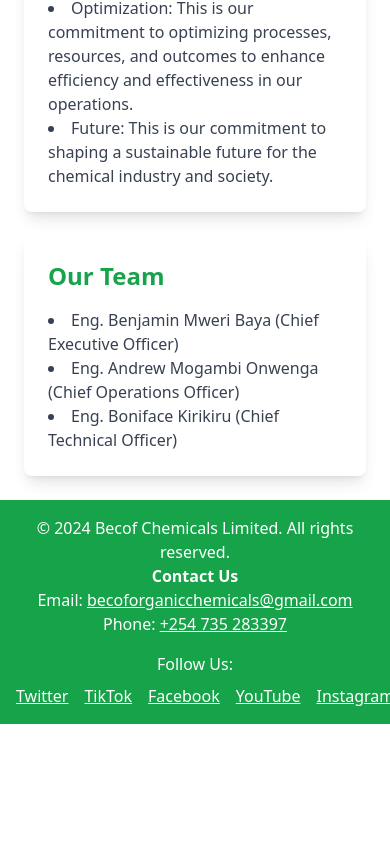
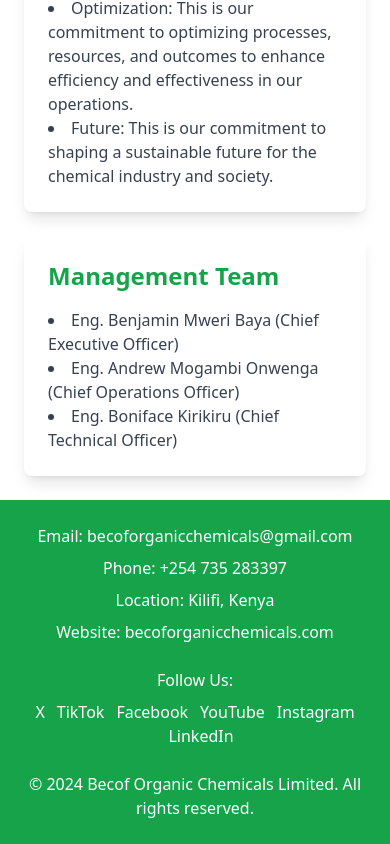
Before and after one commit to benjaminmweribaya/becof-organic-chemicals, a React (Create React App) app in the folder frontend/: page /about in a window 390 px wide. Shown: the part 2132-2976 px from the top of the page. Before the commit the page ends 2856 px from the top, so only its background shows below. Built offline with nearby package versions, Linux system fonts and the light colour scheme.

Commit message:
style footer to make responsive on all devices

```diff
--- a/frontend/src/components/Footer.js
+++ b/frontend/src/components/Footer.js
@@ -2,22 +2,29 @@
 
 function Footer() {
   return (
-    <footer className="bg-green-600 text-white text-center p-4">
-      <p>&copy; 2024 Becof Chemicals Limited. All rights reserved.</p>
+    <footer className="bg-green-600 text-white text-center p-6">
       <div className="container mx-auto">
-        <p className="font-semibold">Contact Us</p>
-        <p>Email: <a href="mailto:becoforganicchemicals@gmail.com" className="underline">becoforganicchemicals@gmail.com</a></p>
-        <p>Phone: <a href="tel:+254735283397" className="underline">+254 735 283397</a></p>
+        <div className="flex-wrap justify-center space-y-2">
+          <p>Email:{" "} <a href="mailto:becoforganicchemicals@gmail.com" className="hover:underline">becoforganicchemicals@gmail.com</a></p>
+          <p>Phone:{" "} <a href="tel:+254735283397" className="hover:underline">+254 735 283397</a></p>
+          <p>Location: Kilifi, Kenya</p>
+          <p>Website:{" "} <a href="https://becoforganicchemicals.com" target="_blank" rel="noopener noreferrer" className="hover:underline">becoforganicchemicals.com</a></p>
+        </div>
 
-        <div className="mt-4">
+        <div className="mt-6 text-center">
           <p>Follow Us:</p>
-          <ul className="flex space-x-4 mt-2">
-            <li><a href="https://x.com/BecofOrganicChe" target="_blank" rel="noopener noreferrer" className="underline">Twitter</a></li>
-            <li><a href="https://www.tiktok.com/@becoforganicchemicals" target="_blank" rel="noopener noreferrer" className="underline">TikTok</a></li>
-            <li><a href="https://www.facebook.com/becoforganicchemicals" target="_blank" rel="noopener noreferrer" className="underline">Facebook</a></li>
-            <li><a href="https://www.youtube.com/@becoforganicchemicals" target="_blank" rel="noopener noreferrer" className="underline">YouTube</a></li>
-            <li><a href="https://www.instagram.com/becoforganicchemicals" target="_blank" rel="noopener noreferrer" className="underline">Instagram</a></li>
+          <ul className="flex flex-wrap justify-center space-x-3 mt-2">
+            <li><a href="https://x.com/BecofOrganicChe" target="_blank" rel="noopener noreferrer" className="hover:underline">X</a></li>
+            <li><a href="https://www.tiktok.com/@becoforganicchemicals" target="_blank" rel="noopener noreferrer" className="hover:underline">TikTok</a></li>
+            <li><a href="https://www.facebook.com/becoforganicchemicals" target="_blank" rel="noopener noreferrer" className="hover:underline">Facebook</a></li>
+            <li><a href="https://www.youtube.com/@becoforganicchemicals" target="_blank" rel="noopener noreferrer" className="hover:underline">YouTube</a></li>
+            <li><a href="https://www.instagram.com/becoforganicchemicals" target="_blank" rel="noopener noreferrer" className="hover:underline">Instagram</a></li>
+            <li><a href="https://www.linkedin.com/company/becof-organic-chemicals" target="_blank" rel="noopener noreferrer" className="hover:underline">LinkedIn</a></li>
           </ul>
+        </div>
+
+        <div className="mt-6 text-center">
+          <p>&copy; {new Date().getFullYear()} Becof Organic Chemicals Limited. All rights reserved.</p>
         </div>
       </div>
     </footer>
--- a/frontend/src/pages/About.js
+++ b/frontend/src/pages/About.js
@@ -39,7 +39,7 @@
 
             {/* Card 3: Our Team */}
             <div className="bg-white shadow-lg rounded-lg p-6 col-span-1 md:col-span-2 lg:col-span-3">
-                <h2 className="text-2xl font-semibold text-green-600 mb-4">Our Team</h2>
+                <h2 className="text-2xl font-semibold text-green-600 mb-4">Management Team</h2>
                 <ul className="list-disc list-inside text-gray-700">
                     <li>Eng. Benjamin Mweri Baya (Chief Executive Officer)</li>
                     <li>Eng. Andrew Mogambi Onwenga (Chief Operations Officer)</li>
```
